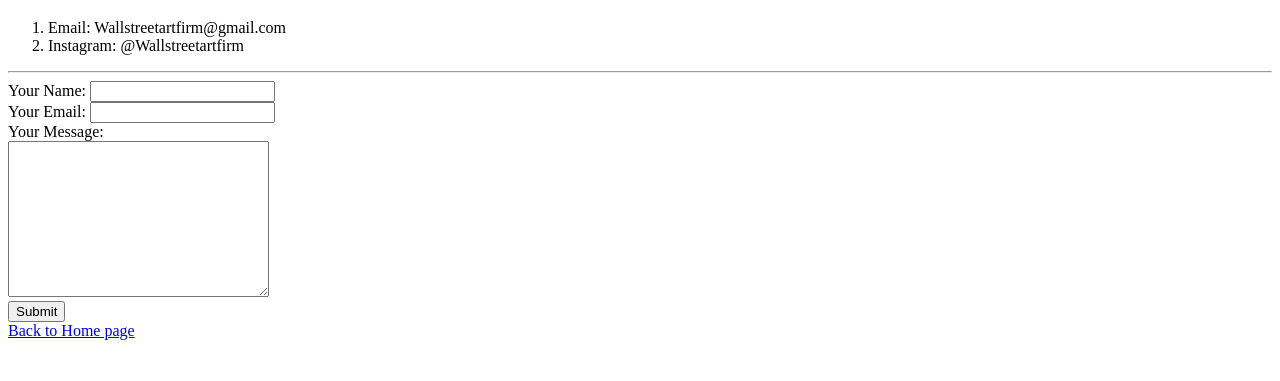
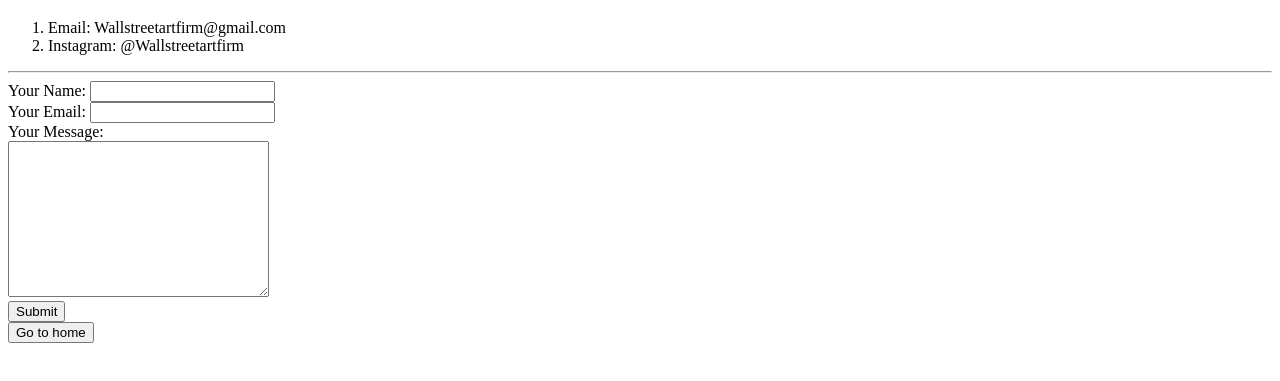
Before and after one commit to Kjmick/cv, a plain HTML site: page contact.html in a window 1280 px wide. Shown: the part 61-442 px from the top of the page. Drawn offline with Linux system fonts and the light colour scheme.

Commit message:
Add files via upload

```diff
--- a/contact.html
+++ b/contact.html
@@ -20,6 +20,9 @@
       <textarea name="yourMessage" rows="10" cols="30"></textarea><br>
       <input type="submit" name="">
     </form>
-    <a href="index.html">Back to Home page</a>
+
+    <form class="" action="index.html" method="post">
+      <button type="index.html" name="button">Go to home</button>
+    </form>
   </body>
 </html>
```
